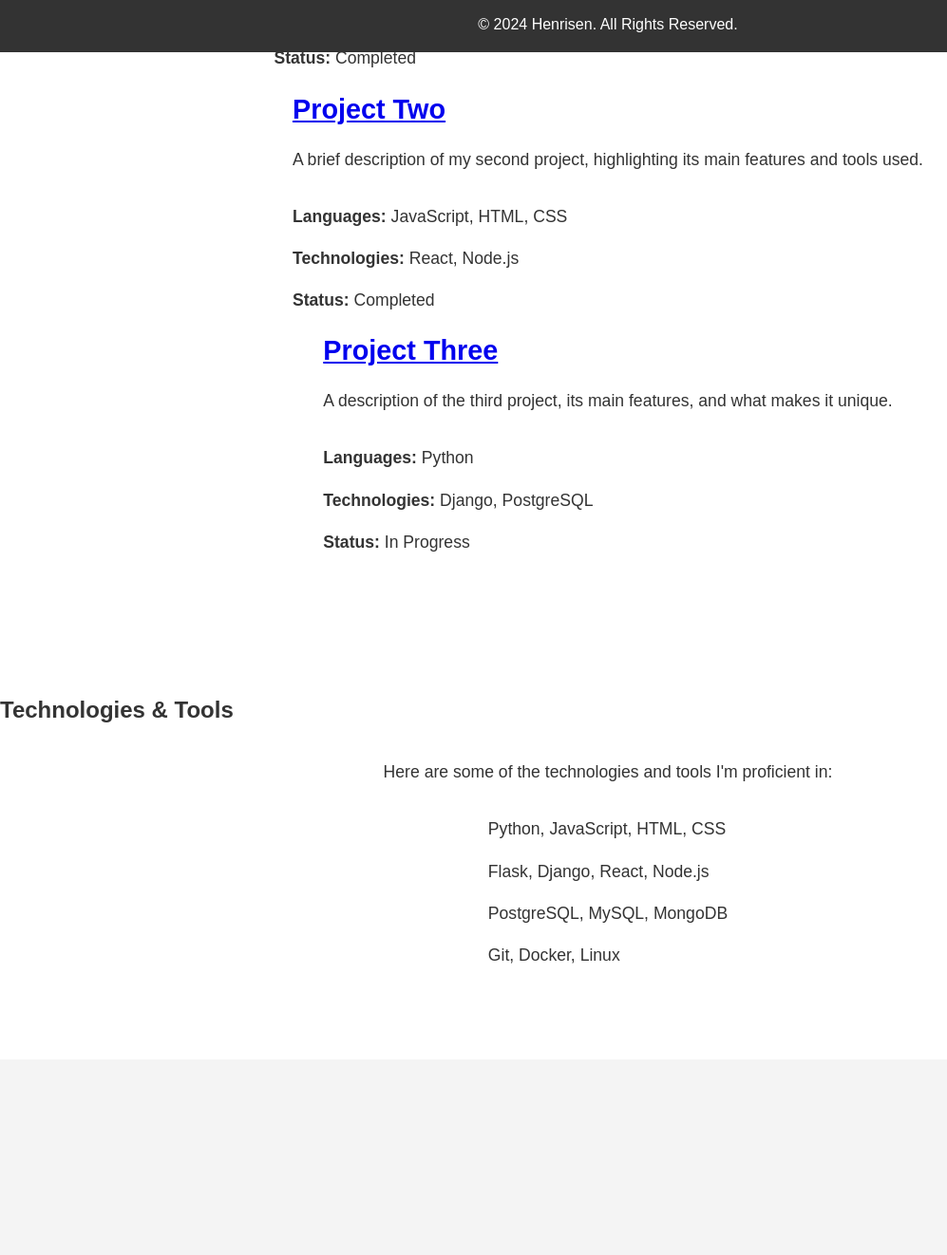
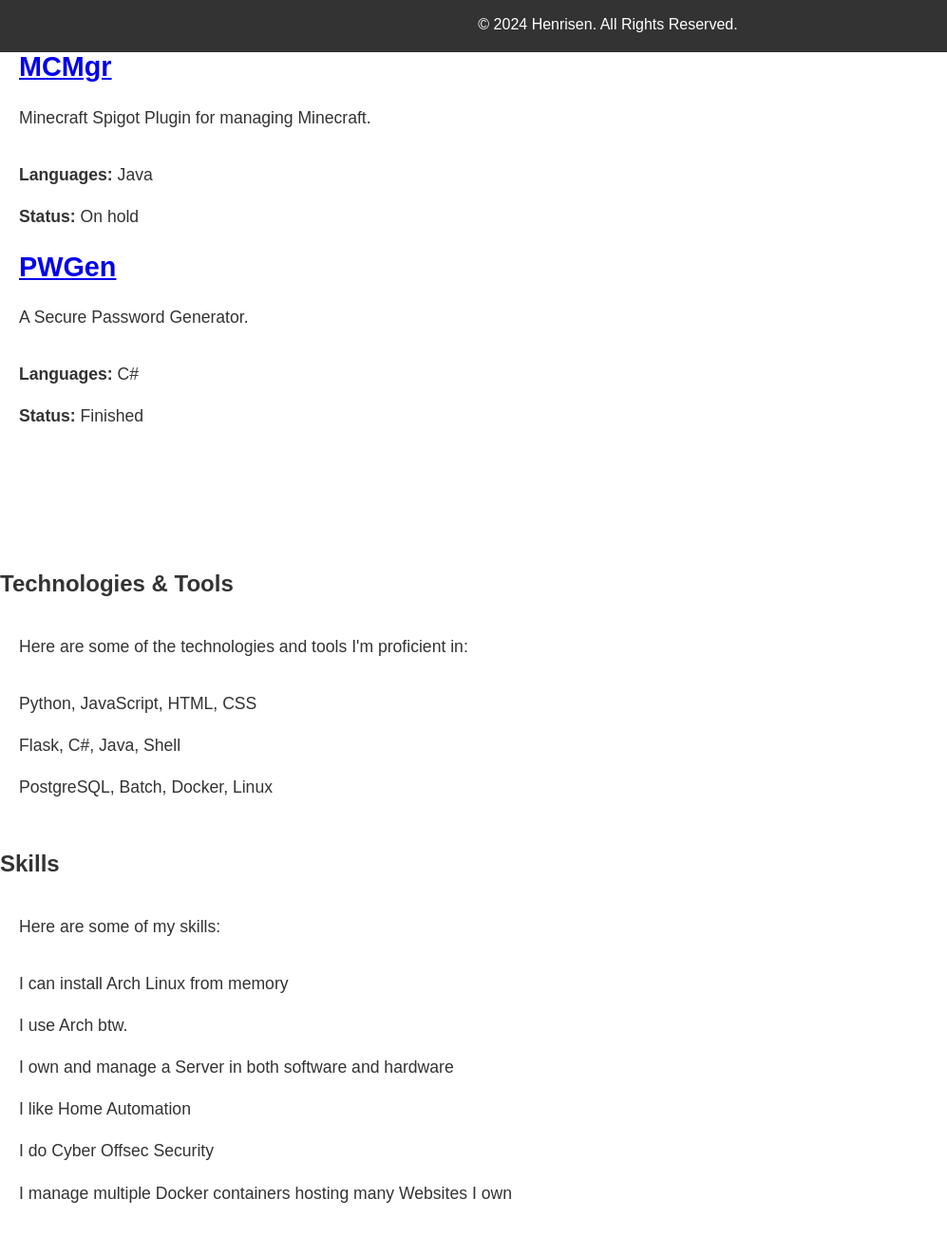
Before and after one commit to Henrisen/henrisen.github.io, a plain HTML site: page index.html in a window 1280 px wide. Shown: the part 745-2067 px from the top of the page at 95% size, without its empty margins (0-997 px from the left). Before the commit the page ends 1861 px from the top, so only its background shows below. Drawn offline with Linux system fonts and the light colour scheme.

Commit message:
Updated Template

```diff
--- a/index.html
+++ b/index.html
@@ -42,8 +42,20 @@
         .content {
             display: flex;
             flex-direction: column;
-            align-items: center;
+            align-items: left;
             padding: 2rem 0;
+        }
+
+        .content > div {
+            padding-left: 20px;
+        }
+
+        .content > p {
+            padding-left: 20px;
+        }
+
+        .content > ul {
+            padding-left: 20px;
         }
 
         .content h2 {
@@ -55,7 +67,7 @@
             max-width: 800px;
             font-size: 1.1rem;
             margin-bottom: 2rem;
-            text-align: center;
+            text-align: left;
         }
 
         .buttons {
@@ -123,7 +135,7 @@
         <p>Hello! I'm Henrisen, a passionate software developer with a love for problem-solving and building useful solutions. I specialize in web development and have experience with various programming languages and frameworks. I also enjoy contributing to open-source projects!</p>
         <div class="buttons">
             <a href="https://github.com/henrisen" target="_blank">View My GitHub</a>
-            <a href="mailto:henrisen@example.com">Contact Me</a>
+            <a href="mailto:henri.sendelbach+gh@proton.me">Contact Me</a>
         </div>
     </div>
 
@@ -132,30 +144,27 @@
         <h2>Featured Projects</h2>
         <div class="content">
             <div>
-                <h3><a href="https://github.com/henrisen/project1" target="_blank">Project One</a></h3>
-                <p>A brief description of my first project, explaining its functionality and the technologies used.</p>
+                <h3><a href="https://github.com/henrisen/see" target="_blank">See</a></h3>
+                <p>A Simple File Viewer with Syntax Highlighting.</p>
                 <ul>
-                    <li><strong>Languages:</strong> Python, JavaScript</li>
-                    <li><strong>Technologies:</strong> Flask, SQLAlchemy</li>
-                    <li><strong>Status:</strong> Completed</li>
+                    <li><strong>Languages:</strong> Batch, Shell</li>
+                    <li><strong>Status:</strong> In Progress</li>
                 </ul>
             </div>
             <div>
-                <h3><a href="https://github.com/henrisen/project2" target="_blank">Project Two</a></h3>
-                <p>A brief description of my second project, highlighting its main features and tools used.</p>
+                <h3><a href="https://github.com/henrisen/mcmgr" target="_blank">MCMgr</a></h3>
+                <p>Minecraft Spigot Plugin for managing Minecraft.</p>
                 <ul>
-                    <li><strong>Languages:</strong> JavaScript, HTML, CSS</li>
-                    <li><strong>Technologies:</strong> React, Node.js</li>
-                    <li><strong>Status:</strong> Completed</li>
+                    <li><strong>Languages:</strong> Java</li>
+                    <li><strong>Status:</strong> On hold</li>
                 </ul>
             </div>
             <div>
-                <h3><a href="https://github.com/henrisen/project3" target="_blank">Project Three</a></h3>
-                <p>A description of the third project, its main features, and what makes it unique.</p>
+                <h3><a href="https://github.com/henrisen/pwgen" target="_blank">PWGen</a></h3>
+                <p>A Secure Password Generator.</p>
                 <ul>
-                    <li><strong>Languages:</strong> Python</li>
-                    <li><strong>Technologies:</strong> Django, PostgreSQL</li>
-                    <li><strong>Status:</strong> In Progress</li>
+                    <li><strong>Languages:</strong> C#</li>
+                    <li><strong>Status:</strong> Finished</li>
                 </ul>
             </div>
         </div>
@@ -168,9 +177,20 @@
             <p>Here are some of the technologies and tools I'm proficient in:</p>
             <ul>
                 <li>Python, JavaScript, HTML, CSS</li>
-                <li>Flask, Django, React, Node.js</li>
-                <li>PostgreSQL, MySQL, MongoDB</li>
-                <li>Git, Docker, Linux</li>
+                <li>Flask, C#, Java, Shell</li>
+                <li>PostgreSQL, Batch, Docker, Linux</li>
+            </ul>
+        </div>
+        <h2>Skills</h2>
+        <div class="content">
+            <p>Here are some of my skills:</p>
+            <ul>
+                <li>I can install Arch Linux from memory</li>
+                <li>I use Arch btw.</li>
+                <li>I own and manage a Server in both software and hardware</li>
+                <li>I like Home Automation</li>
+                <li>I do Cyber Offsec Security</li>
+                <li>I manage multiple Docker containers hosting many Websites I own</li>
             </ul>
         </div>
     </section>
```
